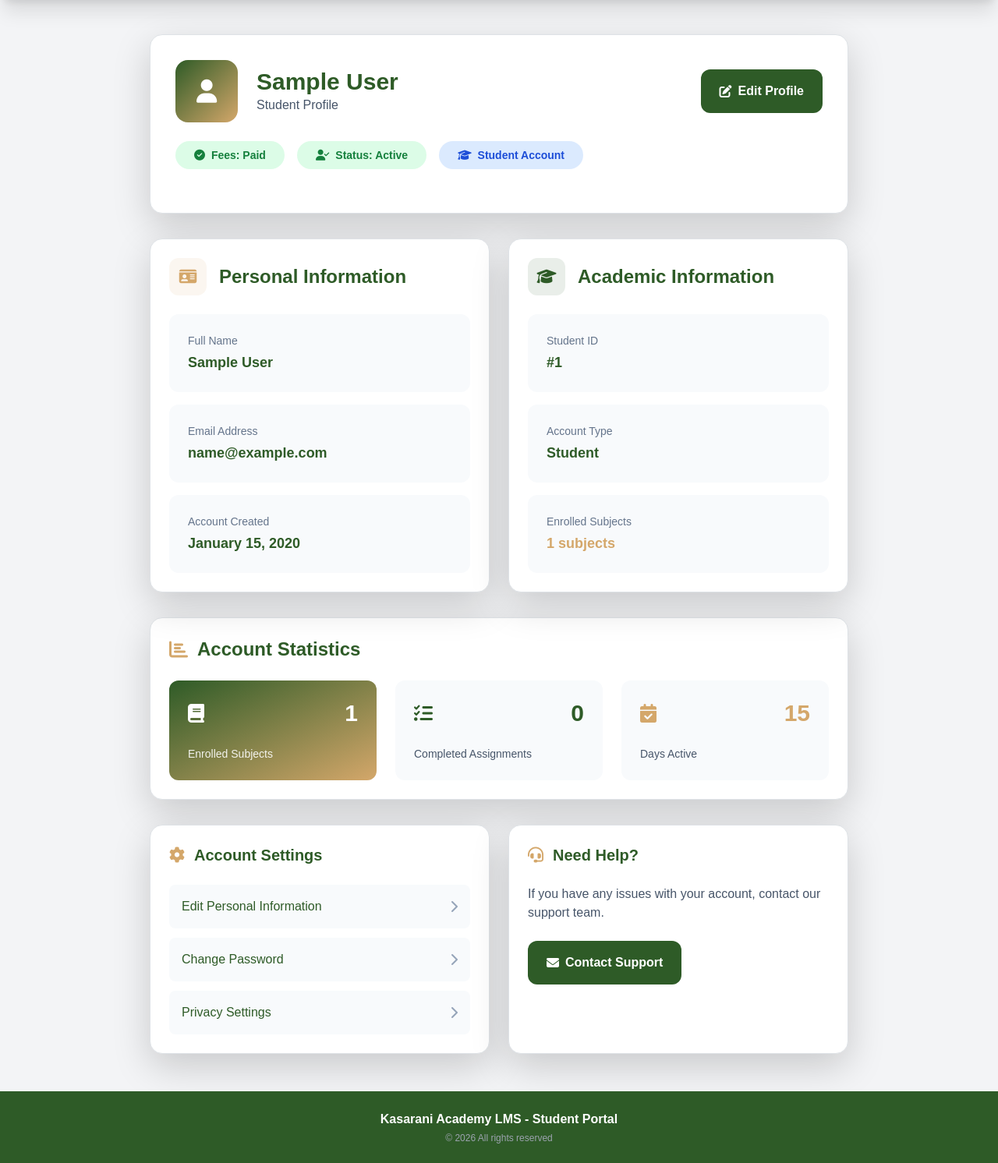
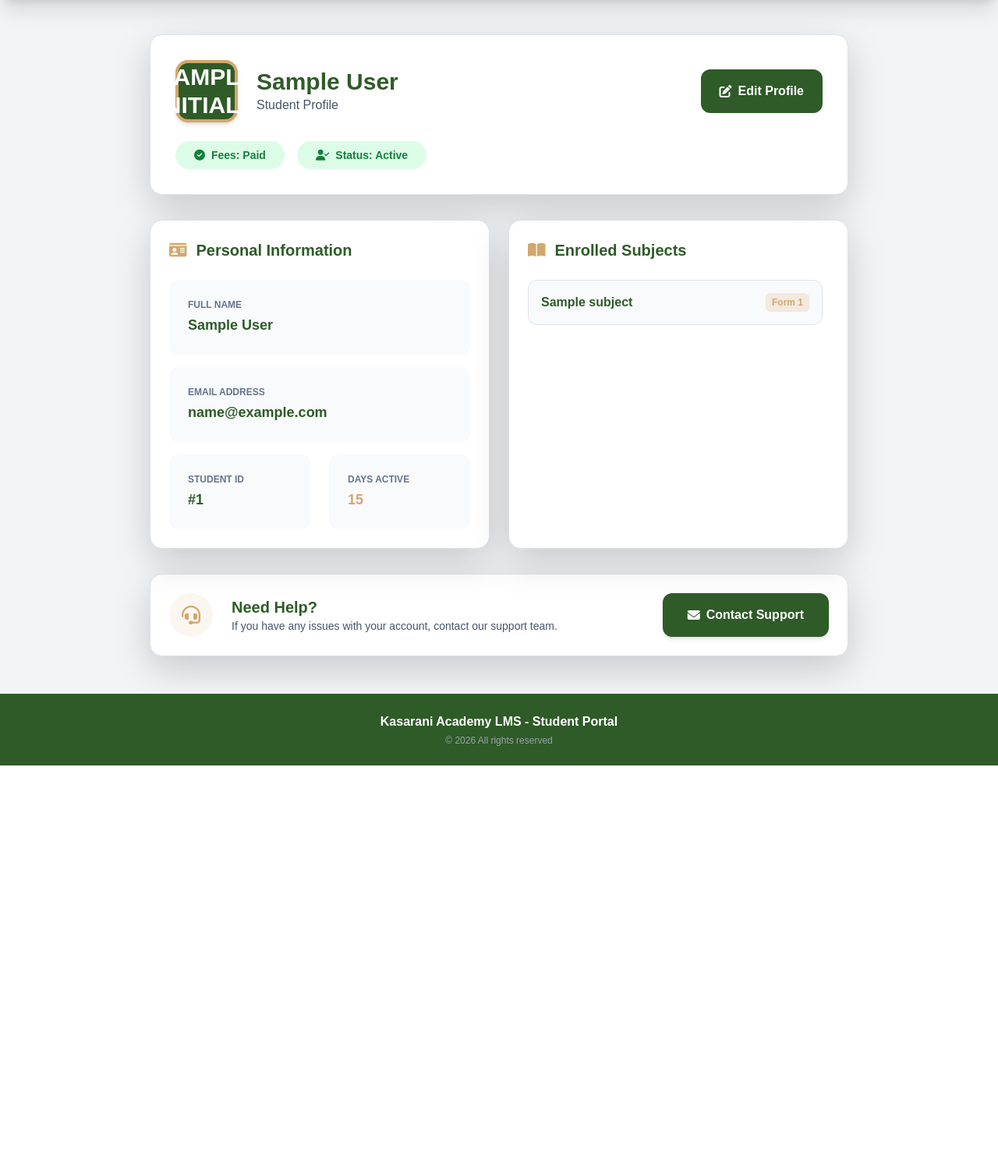
Before and after one commit to Wendy-Okoth/EducationalSystem, a Flask app: template app/templates/profile.html in a window 1280 px wide. Shown: the part 80-1572 px from the top of the page at 78% size. After the commit the page ends 1062 px from the top, so only its background shows below. Run offline with Flask 3, Linux system fonts and the light colour scheme; tables that the repository leaves empty hold one stand-in row (values such as "Sample post"); the template is opened without the code that fills it: values that come from a table or form of the project are taken from there, most other values are stand-ins (such as "Sample title", 1, 10 or a date in 2020); some libraries are stand-ins or nearby versions.

Commit message:
update student profile page

```diff
--- a/app/templates/profile.html
+++ b/app/templates/profile.html
@@ -3,12 +3,11 @@
 
 {% block content %}
 <div class="max-w-4xl mx-auto">
-    <!-- Profile Header -->
     <div class="bg-white rounded-2xl shadow-lg p-6 md:p-8 border border-slate-100 mb-8">
         <div class="flex flex-col md:flex-row justify-between items-start md:items-center gap-6 mb-6">
             <div class="flex items-center gap-4">
-                <div class="w-20 h-20 bg-gradient-to-br from-kas-dark-green to-kas-light-brown rounded-2xl flex items-center justify-center">
-                    <i class="fas fa-user text-3xl text-white"></i>
+                <div class="w-20 h-20 bg-kas-dark-green rounded-2xl flex items-center justify-center border-4 border-kas-light-brown shadow-md flex-shrink-0">
+                    <span class="text-3xl font-black text-white uppercase">{{ initial }}</span>
                 </div>
                 <div>
                     <h1 class="text-3xl font-black text-kas-dark-green">{{ student.name }}</h1>
@@ -21,8 +20,7 @@
             </a>
         </div>
 
-        <!-- Status Badges -->
-        <div class="flex flex-wrap gap-3 mb-6">
+        <div class="flex flex-wrap gap-3">
             <span class="px-4 py-2 rounded-full text-sm font-bold {% if student.fees_paid %}bg-green-100 text-green-700{% else %}bg-red-100 text-red-700{% endif %}">
                 <i class="fas {% if student.fees_paid %}fa-check-circle{% else %}fa-times-circle{% endif %} mr-1"></i>
                 Fees: {% if student.fees_paid %}Paid{% else %}Pending{% endif %}
@@ -31,154 +29,71 @@
                 <i class="fas {% if student.is_active %}fa-user-check{% else %}fa-user-clock{% endif %} mr-1"></i>
                 Status: {% if student.is_active %}Active{% else %}Pending Approval{% endif %}
             </span>
-            <span class="px-4 py-2 rounded-full text-sm font-bold bg-blue-100 text-blue-700">
-                <i class="fas fa-graduation-cap mr-1"></i>
-                Student Account
-            </span>
         </div>
     </div>
 
-    <!-- Profile Details Grid -->
-    <div class="grid md:grid-cols-2 gap-6">
-        <!-- Personal Information -->
+    <div class="grid md:grid-cols-2 gap-6 mb-8">
         <div class="bg-white rounded-2xl shadow-lg p-6 border border-slate-100">
-            <div class="flex items-center gap-3 mb-6">
-                <div class="w-12 h-12 bg-kas-light-brown/10 rounded-xl flex items-center justify-center">
-                    <i class="fas fa-id-card text-xl text-kas-light-brown"></i>
-                </div>
-                <h2 class="text-2xl font-bold text-kas-dark-green">Personal Information</h2>
-            </div>
-
+            <h2 class="text-xl font-bold text-kas-dark-green mb-6 flex items-center">
+                <i class="fas fa-id-card mr-3 text-kas-light-brown"></i> Personal Information
+            </h2>
             <div class="space-y-4">
                 <div class="p-4 bg-slate-50 rounded-xl">
-                    <p class="text-sm text-slate-500 mb-1">Full Name</p>
+                    <p class="text-xs font-bold text-slate-500 uppercase mb-1">Full Name</p>
                     <p class="text-lg font-bold text-kas-dark-green">{{ student.name }}</p>
                 </div>
-
+                <div class="p-4 bg-slate-50 rounded-xl overflow-hidden">
+                    <p class="text-xs font-bold text-slate-500 uppercase mb-1">Email Address</p>
+                    <p class="text-lg font-bold text-kas-dark-green break-all">{{ student.email }}</p>
+                </div>
+                <div class="grid grid-cols-2 gap-4">
                     <div class="p-4 bg-slate-50 rounded-xl">
-                    <p class="text-sm text-slate-500 mb-1">Email Address</p>
-                    <p class="text-lg font-bold text-kas-dark-green">{{ student.email }}</p>
-                </div>
-
-                <div class="p-4 bg-slate-50 rounded-xl">
-                    <p class="text-sm text-slate-500 mb-1">Account Created</p>
-                    <p class="text-lg font-bold text-kas-dark-green">
-                        {{ student.created_at.strftime('%B %d, %Y') if student.created_at else 'Not available' }}
-                    </p>
-                </div>
-            </div>
-        </div>
-
-        <!-- Academic Information -->
-        <div class="bg-white rounded-2xl shadow-lg p-6 border border-slate-100">
-            <div class="flex items-center gap-3 mb-6">
-                <div class="w-12 h-12 bg-kas-dark-green/10 rounded-xl flex items-center justify-center">
-                    <i class="fas fa-graduation-cap text-xl text-kas-dark-green"></i>
-                </div>
-                <h2 class="text-2xl font-bold text-kas-dark-green">Academic Information</h2>
-            </div>
-
-            <div class="space-y-4">
-                <div class="p-4 bg-slate-50 rounded-xl">
-                    <p class="text-sm text-slate-500 mb-1">Student ID</p>
+                        <p class="text-xs font-bold text-slate-500 uppercase mb-1">Student ID</p>
                         <p class="text-lg font-bold text-kas-dark-green">#{{ student.id }}</p>
                     </div>
-
                     <div class="p-4 bg-slate-50 rounded-xl">
-                    <p class="text-sm text-slate-500 mb-1">Account Type</p>
-                    <p class="text-lg font-bold text-kas-dark-green">Student</p>
-                </div>
-
-                <div class="p-4 bg-slate-50 rounded-xl">
-                    <p class="text-sm text-slate-500 mb-1">Enrolled Subjects</p>
+                        <p class="text-xs font-bold text-slate-500 uppercase mb-1">Days Active</p>
                         <p class="text-lg font-bold text-kas-light-brown">
-                        {% if student.enrolled_subjects %}
-                            {{ student.enrolled_subjects|length }} subjects
-                        {% else %}
-                            0 subjects
-                        {% endif %}
+                            {{ student.created_at.strftime('%d') if student.created_at else '01' }}
                         </p>
                     </div>
                 </div>
             </div>
         </div>
 
-    <!-- Account Statistics -->
-    <div class="mt-8 bg-white rounded-2xl shadow-lg p-6 border border-slate-100">
-        <h2 class="text-2xl font-bold text-kas-dark-green mb-6 flex items-center">
-            <i class="fas fa-chart-bar mr-3 text-kas-light-brown"></i>
-            Account Statistics
+        <div class="bg-white rounded-2xl shadow-lg p-6 border border-slate-100">
+            <h2 class="text-xl font-bold text-kas-dark-green mb-6 flex items-center">
+                <i class="fas fa-book-open mr-3 text-kas-light-brown"></i> Enrolled Subjects
             </h2>
-
-        <div class="grid md:grid-cols-3 gap-6">
-            <div class="p-6 bg-gradient-to-br from-kas-dark-green to-kas-light-brown rounded-xl text-white">
-                <div class="flex items-center justify-between mb-4">
-                    <i class="fas fa-book text-2xl"></i>
-                    <span class="text-3xl font-black">
+            <div class="space-y-3 max-h-[320px] overflow-y-auto pr-2">
                 {% if student.enrolled_subjects %}
-                            {{ student.enrolled_subjects|length }}
-                        {% else %}
-                            0
-                        {% endif %}
+                    {% for subject in student.enrolled_subjects %}
+                    <div class="flex items-center justify-between p-3 bg-slate-50 rounded-xl border border-slate-100">
+                        <span class="font-bold text-kas-dark-green">{{ subject.name }}</span>
+                        <span class="text-xs font-bold px-2 py-1 bg-kas-light-brown/20 text-kas-light-brown rounded-md">
+                            Form {{ subject.form }}
                         </span>
                     </div>
-                <p class="text-sm opacity-90">Enrolled Subjects</p>
-            </div>
-
-            <div class="p-6 bg-slate-50 rounded-xl">
-                <div class="flex items-center justify-between mb-4">
-                    <i class="fas fa-tasks text-2xl text-kas-dark-green"></i>
-                    <span class="text-3xl font-bold text-kas-dark-green">0</span>
-                </div>
-                <p class="text-sm text-slate-600">Completed Assignments</p>
-            </div>
-
-            <div class="p-6 bg-slate-50 rounded-xl">
-                <div class="flex items-center justify-between mb-4">
-                    <i class="fas fa-calendar-check text-2xl text-kas-light-brown"></i>
-                    <span class="text-3xl font-bold text-kas-light-brown">
-                        {{ student.created_at.strftime('%d') if student.created_at else '01' }}
-                    </span>
-                </div>
-                <p class="text-sm text-slate-600">Days Active</p>
+                    {% endfor %}
+                {% else %}
+                    <p class="text-slate-500 italic text-center py-4">No subjects enrolled.</p>
+                {% endif %}
             </div>
         </div>
     </div>
 
-    <!-- Quick Actions -->
-    <div class="mt-8 grid md:grid-cols-2 gap-6">
     <div class="bg-white rounded-2xl shadow-lg p-6 border border-slate-100">
-            <h3 class="text-xl font-bold text-kas-dark-green mb-4 flex items-center">
-                <i class="fas fa-cog mr-3 text-kas-light-brown"></i>
-                Account Settings
-            </h3>
-            <div class="space-y-3">
-                <a href="{{ url_for('student.edit_profile') }}"
-                   class="flex items-center justify-between p-3 bg-slate-50 hover:bg-slate-100 rounded-lg transition">
-                    <span class="font-medium text-kas-dark-green">Edit Personal Information</span>
-                    <i class="fas fa-chevron-right text-slate-400"></i>
-                </a>
-                <a href="#"
-                   class="flex items-center justify-between p-3 bg-slate-50 hover:bg-slate-100 rounded-lg transition">
-                    <span class="font-medium text-kas-dark-green">Change Password</span>
-                    <i class="fas fa-chevron-right text-slate-400"></i>
-                </a>
-                <a href="#"
-                   class="flex items-center justify-between p-3 bg-slate-50 hover:bg-slate-100 rounded-lg transition">
-                    <span class="font-medium text-kas-dark-green">Privacy Settings</span>
-                    <i class="fas fa-chevron-right text-slate-400"></i>
-                </a>
+        <div class="flex flex-col md:flex-row items-center justify-between gap-6">
+            <div class="flex items-center gap-4">
+                <div class="w-14 h-14 bg-kas-light-brown/10 rounded-full flex items-center justify-center">
+                    <i class="fas fa-headset text-2xl text-kas-light-brown"></i>
+                </div>
+                <div>
+                    <h3 class="text-xl font-bold text-kas-dark-green">Need Help?</h3>
+                    <p class="text-slate-600 text-sm">If you have any issues with your account, contact our support team.</p>
                 </div>
             </div>
-
-        <div class="bg-white rounded-2xl shadow-lg p-6 border border-slate-100">
-            <h3 class="text-xl font-bold text-kas-dark-green mb-4 flex items-center">
-                <i class="fas fa-headset mr-3 text-kas-light-brown"></i>
-                Need Help?
-            </h3>
-            <p class="text-slate-600 mb-4">If you have any issues with your account, contact our support team.</p>
-            <a href="{{ url_for('main.contact') }}"
-               class="inline-flex items-center px-6 py-3 rounded-xl bg-kas-dark-green text-white hover:bg-kas-light-brown transition font-bold">
+            <a href="{{ url_for('main.contact') }}" class="inline-flex items-center px-8 py-3 rounded-xl bg-kas-dark-green text-white hover:bg-kas-light-brown transition font-bold shadow-md">
                 <i class="fas fa-envelope mr-2"></i> Contact Support
             </a>
         </div>
```
Also changed, not shown: app/routes/student.py (+17 -13 lines), app/templates/teacher_profile.html (+10 -8 lines). Lines whose indentation alone changed are shown as unchanged.
